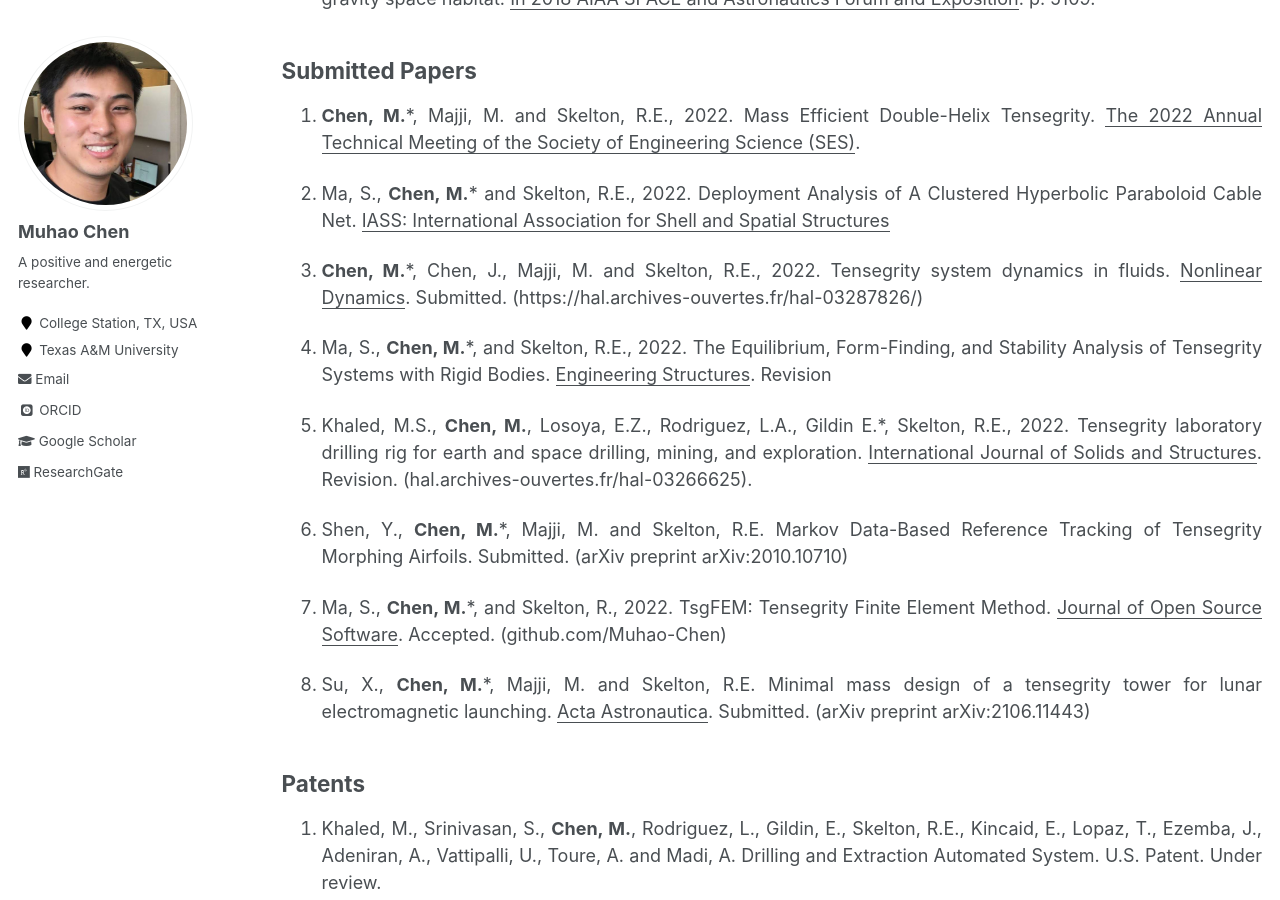
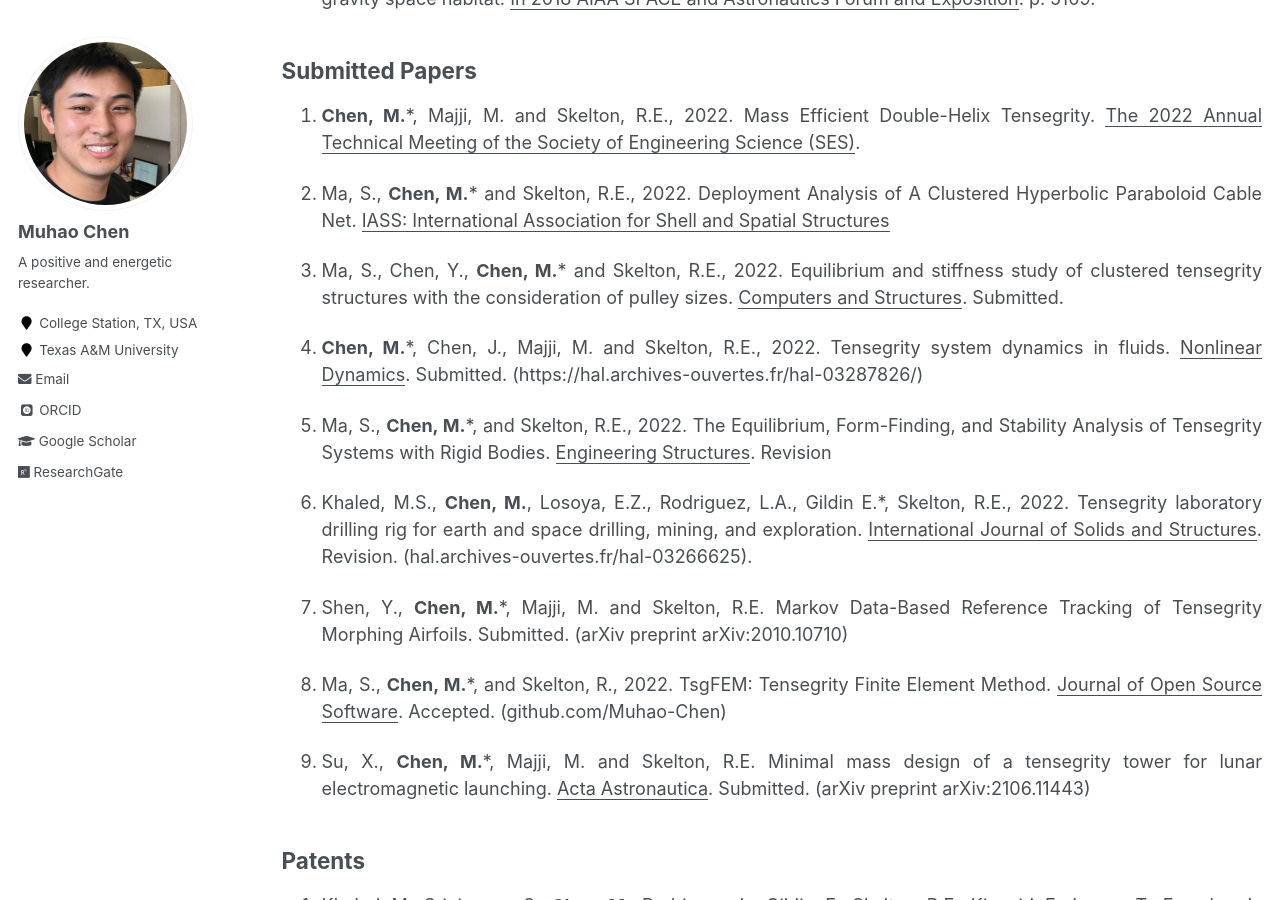
Before and after one commit to Muhao-Chen/muhao-chen.github.io, a Jekyll site: the page built from _pages/publication.md, in a window 1280 px wide and 900 px high, scrolled down 1698 px. Built offline with Jekyll 4.4.1, drawn with Linux system fonts in a browser that asks for light colours; some web fonts are replaced.

Commit message:
Update publication.md

```diff
--- a/_pages/publication.md
+++ b/_pages/publication.md
@@ -52,6 +52,8 @@ His citation profile is in [Google Scholar](https://scholar.google.com/citations
 
 1. Ma, S., **Chen, M.*** and Skelton, R.E., 2022. Deployment Analysis of A Clustered Hyperbolic Paraboloid Cable Net. <u>IASS: International Association for Shell and Spatial Structures</u>
 
+1. Ma, S., Chen, Y., **Chen, M.*** and Skelton, R.E., 2022. Equilibrium and stiffness study of clustered tensegrity structures with the consideration of pulley sizes. <u>Computers and Structures</u>. Submitted.
+
 1. **Chen, M.***, Chen, J., Majji, M. and Skelton, R.E., 2022. Tensegrity system dynamics in fluids. <u>Nonlinear Dynamics</u>. Submitted. (https://hal.archives-ouvertes.fr/hal-03287826/)
 
 1. Ma, S., **Chen, M.***, and Skelton, R.E., 2022. The Equilibrium, Form-Finding, and Stability Analysis of Tensegrity Systems with Rigid Bodies. <u>Engineering Structures</u>. Revision
```
